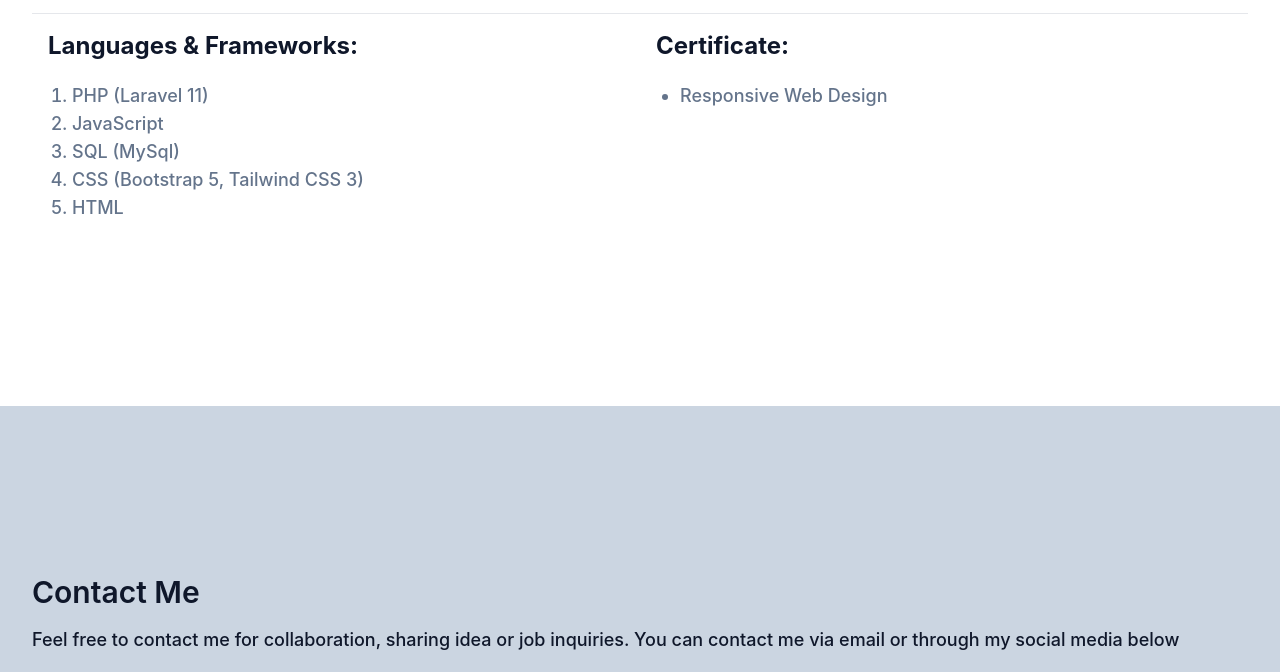
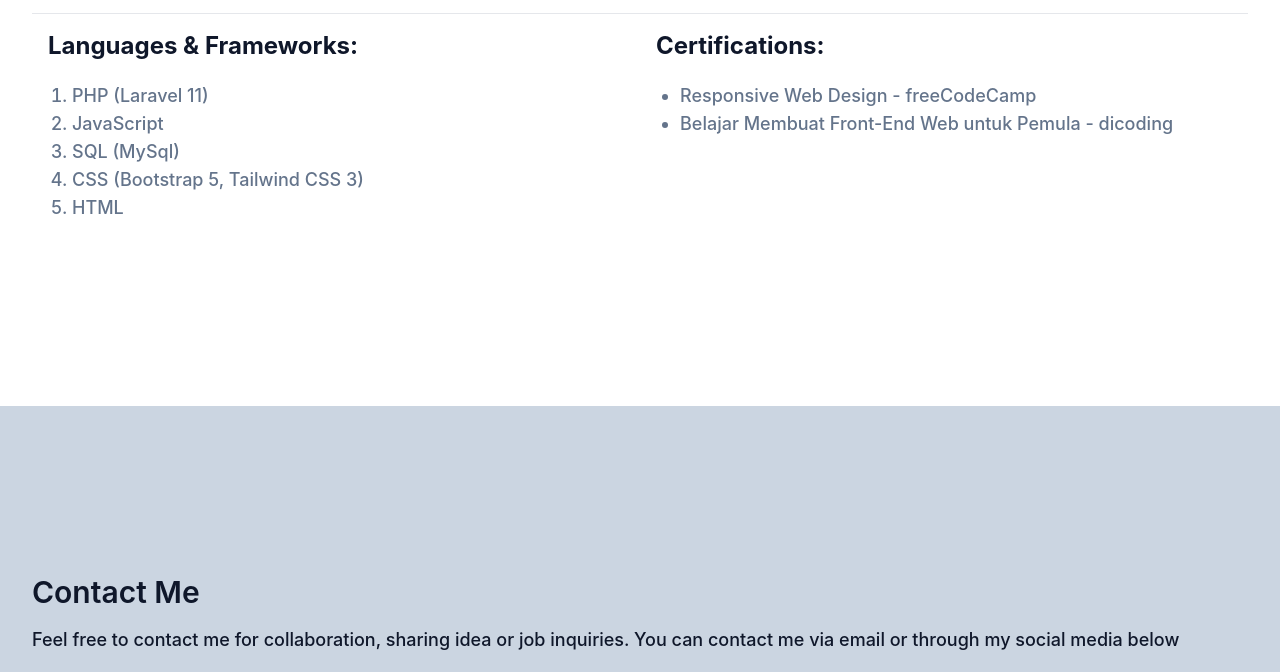
Before and after one commit to AlfiZain/AlfiZain, a website: page index.html in a window 1280 px wide. Shown: the part 691-1363 px from the top of the page. Drawn offline with Linux system fonts and the light colour scheme.

Commit message:
adding certification

```diff
--- a/index.html
+++ b/index.html
@@ -191,7 +191,7 @@
                 <h3
                   class="mb-5 max-w-md text-xl font-bold text-dark dark:text-white lg:text-2xl"
                 >
-                  Certificate:
+                  Certifications:
                 </h3>
                 <ul
                   class="ml-6 max-w-xl list-disc text-base font-medium text-secondary dark:text-white lg:text-lg"
@@ -202,7 +202,18 @@
                       target="_blank"
                       class="hover:text-black dark:hover:text-slate-400"
                     >
-                      <p>Responsive Web Design</p>
+                      <p>Responsive Web Design - freeCodeCamp</p>
+                    </a>
+                  </li>
+                  <li>
+                    <a
+                      href="https://www.dicoding.com/certificates/JLX19000GP72"
+                      target="_blank"
+                      class="hover:text-black dark:hover:text-slate-400"
+                    >
+                      <p>
+                        Belajar Membuat Front-End Web untuk Pemula - dicoding
+                      </p>
                     </a>
                   </li>
                 </ul>
@@ -323,7 +334,7 @@
             <h2
               class="mb-4 text-3xl font-bold text-dark dark:text-white sm:text-4xl lg:text-5xl"
             >
-              Recent Project
+              Recent Projects
             </h2>
             <p class="text-base font-medium text-secondary md:text-lg">
               Below are some project that i have recently worked on
```
Also changed, not shown: src/output.css, 1 other file.
